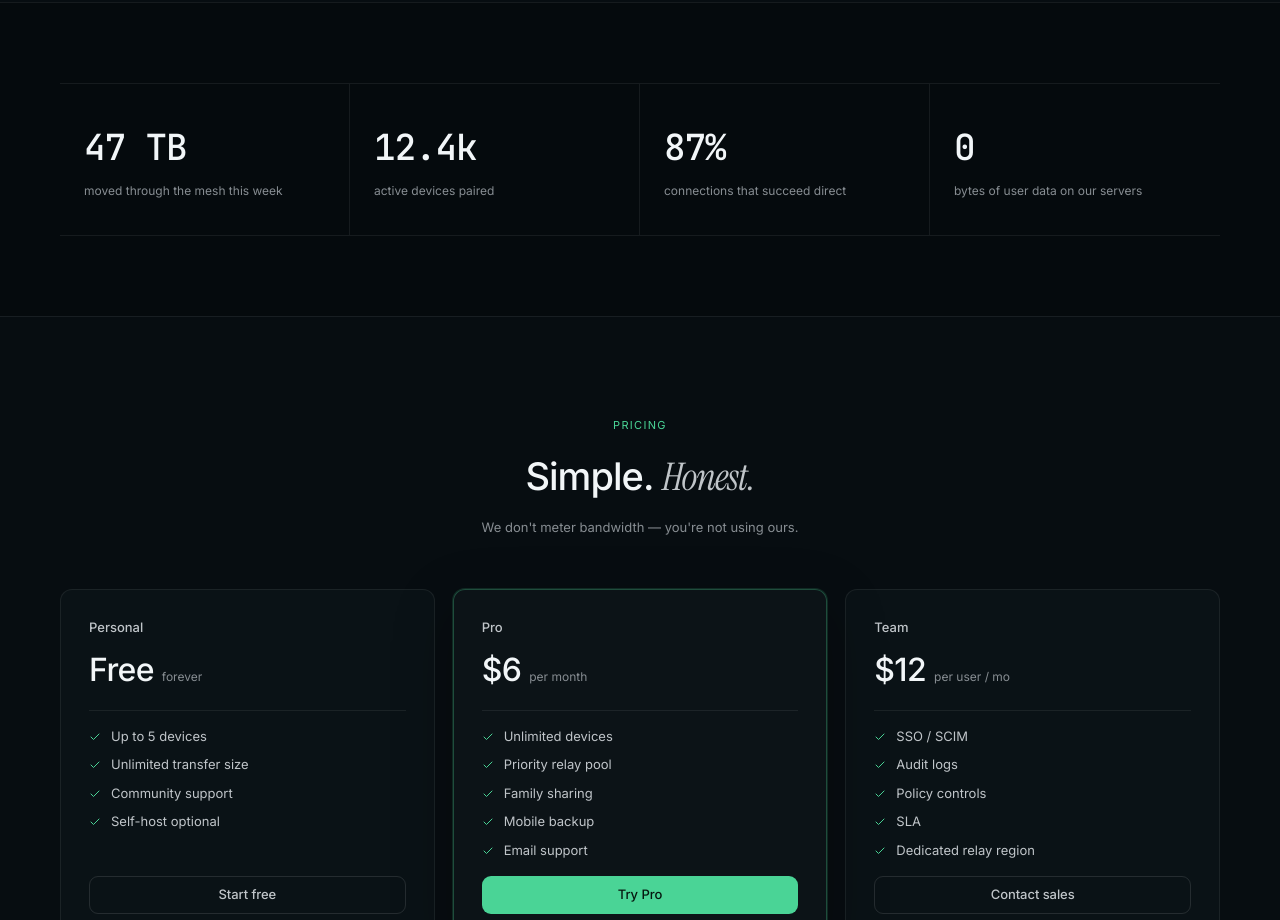
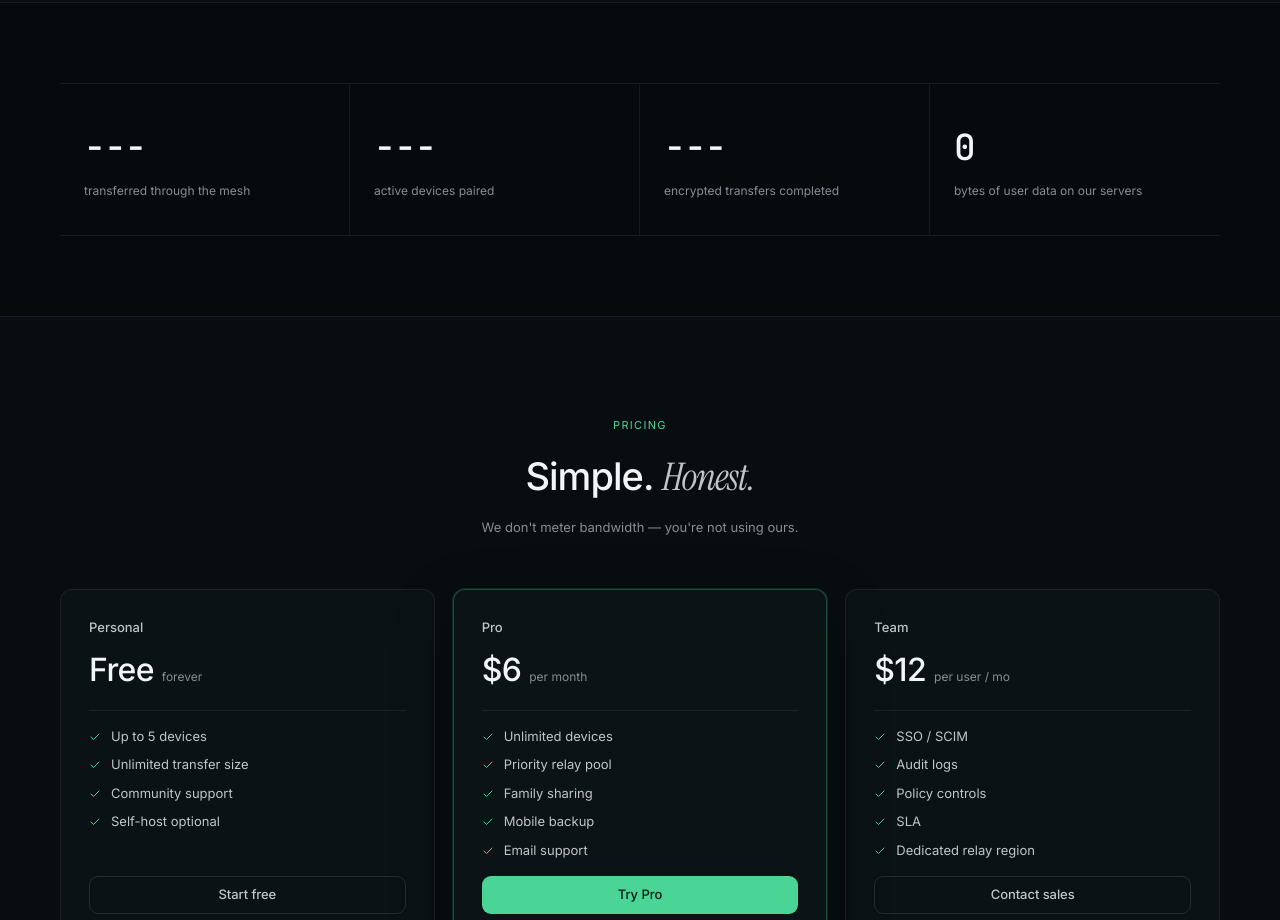
Before and after one commit to saitddundar/vinctum-web, a React (Vite) app: page / in a window 1280 px wide. Shown: the part 3180-4100 px from the top of the page. Built offline with nearby package versions, Linux system fonts and the light colour scheme; no server answers.

Commit message:
feat: replace mock stats with real API data on landing page and sidebar

```diff
--- a/src/components/Layout.tsx
+++ b/src/components/Layout.tsx
@@ -1,4 +1,4 @@
-import { useState } from "react";
+import { useState, useEffect } from "react";
 import { NavLink, Outlet, useNavigate, Link } from "react-router-dom";
 import {
   Activity, Monitor, Users, Send, Shield,
@@ -6,6 +6,7 @@ import {
 } from "lucide-react";
 import { useAuth } from "../context/AuthContext";
 import { useNotifications } from "../context/NotificationContext";
+import { listDevices, listPeerSessions } from "../lib/device-api";
 
 const NAV = [
   { to: "/dashboard", label: "Overview",   Icon: Activity },
@@ -22,6 +23,18 @@ export default function Layout() {
   const { counts } = useNotifications();
   const navigate = useNavigate();
   const [open, setOpen] = useState(false);
+  const [meshStats, setMeshStats] = useState({ devices: "—", sessions: "—" });
+
+  useEffect(() => {
+    Promise.all([listDevices(), listPeerSessions()])
+      .then(([d, s]) => {
+        setMeshStats({
+          devices: `${d.devices?.length ?? 0}`,
+          sessions: `${s.sessions?.length ?? 0}`,
+        });
+      })
+      .catch(() => {});
+  }, []);
 
   function handleLogout() {
     logout();
@@ -96,7 +109,7 @@ export default function Layout() {
             </div>
           </div>
           <div className="flex gap-4">
-            {[["Peers", "4/5"], ["Latency", "18ms"], ["Uptime", "99%"]].map(([l, v]) => (
+            {[["Devices", meshStats.devices], ["Sessions", meshStats.sessions], ["Cipher", "AES-256"]].map(([l, v]) => (
               <div key={l}>
                 <div style={{ fontSize: 9, color: "var(--muted-2)", letterSpacing: ".07em", textTransform: "uppercase" }}>{l}</div>
                 <div className="font-mono" style={{ fontSize: 14, color: "var(--fg)", letterSpacing: "-0.02em", marginTop: 2 }}>{v}</div>
--- a/src/pages/Home.tsx
+++ b/src/pages/Home.tsx
@@ -1,12 +1,19 @@
 import { Link } from "react-router-dom";
+import { useState, useEffect } from "react";
 import { useAuth } from "../context/AuthContext";
 import { Shield, Network, Lock, Monitor, ArrowRight, Check } from "lucide-react";
 import PublicHeader from "../components/PublicHeader";
 import Footer from "../components/Footer";
+import { getPlatformStats, type PlatformStats } from "../lib/api";
 
 export default function Home() {
   const { user } = useAuth();
   const signedIn = !!user;
+  const [stats, setStats] = useState<PlatformStats | null>(null);
+
+  useEffect(() => {
+    getPlatformStats().then(setStats).catch(() => {});
+  }, []);
 
   return (
     <div className="min-h-screen" style={{ background: "var(--bg)", color: "var(--fg)" }}>
@@ -16,7 +23,7 @@ export default function Home() {
       <HowItWorks />
       <ProtocolSection />
       <Features />
-      <ByTheNumbers />
+      <ByTheNumbers stats={stats} />
       <PricingSection />
       <ClosingCTA />
       <Footer />
@@ -279,12 +286,33 @@ function Features() {
   );
 }
 
-function ByTheNumbers() {
+function formatBytes(bytes: number): string {
+  if (bytes === 0) return "0 B";
+  const units = ["B", "KB", "MB", "GB", "TB", "PB"];
+  const i = Math.floor(Math.log(bytes) / Math.log(1024));
+  const val = bytes / Math.pow(1024, i);
+  return `${val < 10 ? val.toFixed(1) : Math.round(val)} ${units[i]}`;
+}
+
+function formatCount(n: number): string {
+  if (n >= 1_000_000) return `${(n / 1_000_000).toFixed(1)}M`;
+  if (n >= 1_000) return `${(n / 1_000).toFixed(1)}k`;
+  return n.toString();
+}
+
+function ByTheNumbers({ stats }: { stats: PlatformStats | null }) {
+  const items = [
+    [stats ? formatBytes(stats.total_bytes) : "---", "transferred through the mesh"],
+    [stats ? formatCount(stats.total_devices) : "---", "active devices paired"],
+    [stats ? formatCount(stats.total_transfers) : "---", "encrypted transfers completed"],
+    ["0", "bytes of user data on our servers"],
+  ];
+
   return (
     <section style={{ padding: "80px 40px", borderTop: "1px solid var(--line)", background: "oklch(0.14 0.012 235)" }}>
       <div style={{ maxWidth: 1160, margin: "0 auto" }}>
         <div style={{ display: "grid", gridTemplateColumns: "repeat(4,1fr)", borderTop: "1px solid var(--line)", borderBottom: "1px solid var(--line)" }}>
-          {[["47 TB","moved through the mesh this week"],["12.4k","active devices paired"],["87%","connections that succeed direct"],["0","bytes of user data on our servers"]].map(([n,l],i) => (
+          {items.map(([n, l], i) => (
             <div key={i} style={{ padding: "36px 24px", borderRight: i < 3 ? "1px solid var(--line)" : "none" }}>
               <div className="font-mono" style={{ fontSize: 36, fontWeight: 500, letterSpacing: "-0.03em" }}>{n}</div>
               <div style={{ fontSize: 12, color: "var(--muted)", marginTop: 8, lineHeight: 1.45 }}>{l}</div>
```
